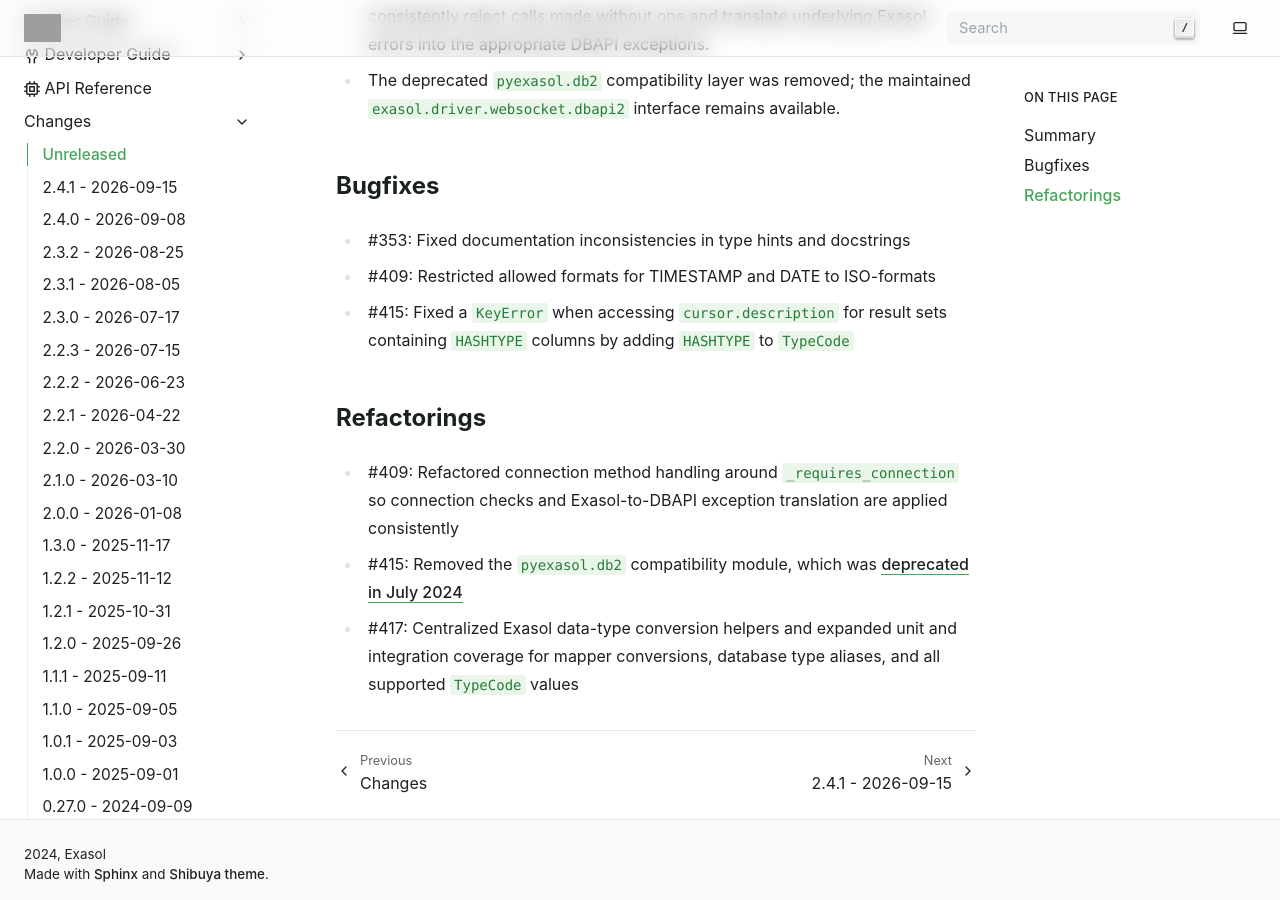
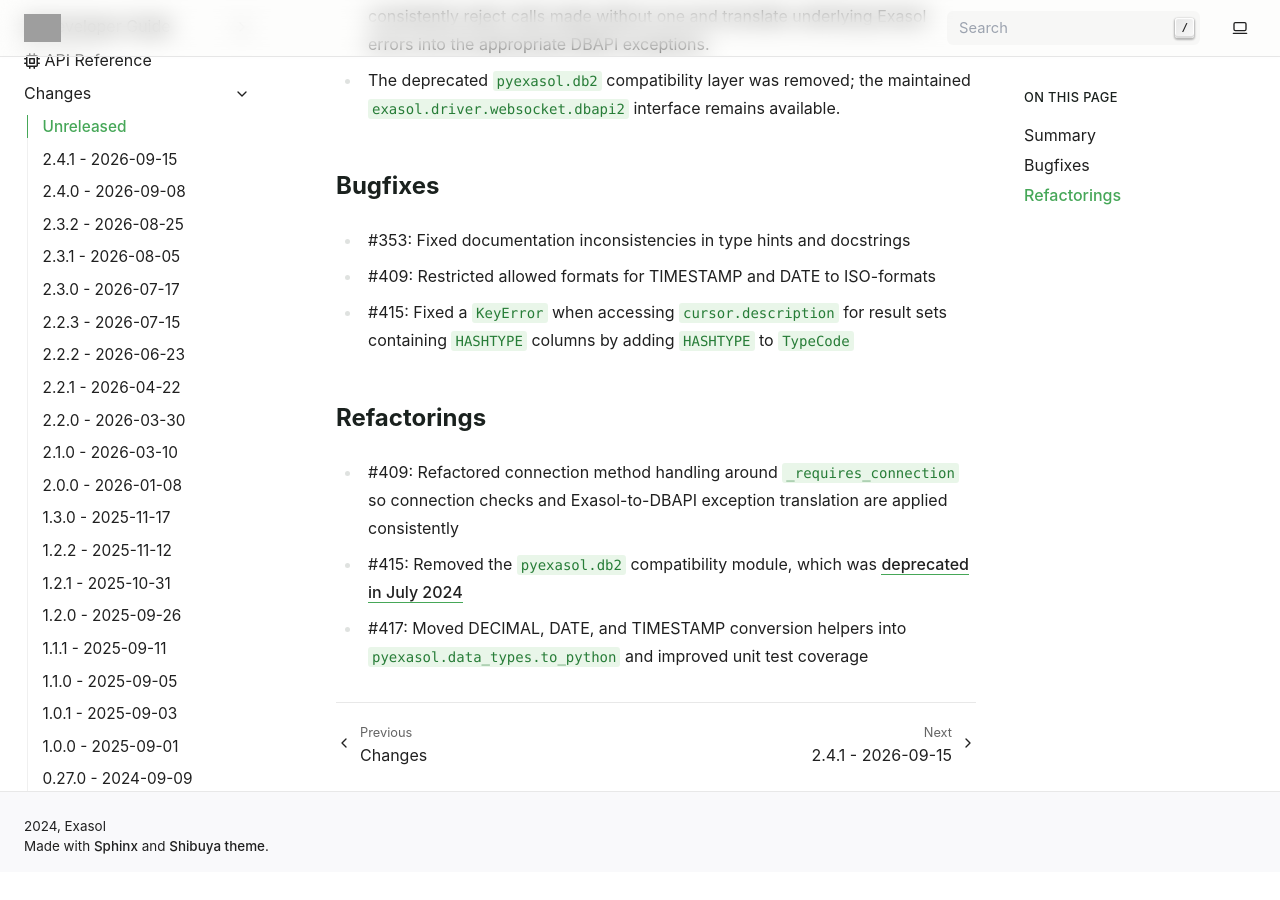
Before and after one commit to exasol/pyexasol, a Sphinx documentation site: the page built from doc/changes/unreleased.md, in a window 1280 px wide and 900 px high, scrolled down 426 px. Built offline with Sphinx 7.4.7, drawn with Linux system fonts in a browser that asks for light colours; after the commit the page ends 1298 px from its top, so only the background shows below that; grey boxes are pictures that could not be loaded.

Commit message:
Update unreleased.md to reflect state of current PR

```diff
--- a/doc/changes/unreleased.md
+++ b/doc/changes/unreleased.md
@@ -28,6 +28,5 @@ In this major release, the following changes were made:
   consistently
 * #415: Removed the ``pyexasol.db2`` compatibility module, which was
   [deprecated in July 2024](https://github.com/exasol/pyexasol/commit/8e3b361)
-* #417: Centralized Exasol data-type conversion helpers and expanded unit and
-  integration coverage for mapper conversions, database type aliases, and all
-  supported ``TypeCode`` values
+* #417: Moved DECIMAL, DATE, and TIMESTAMP conversion helpers into
+  ``pyexasol.data_types.to_python`` and improved unit test coverage
```
